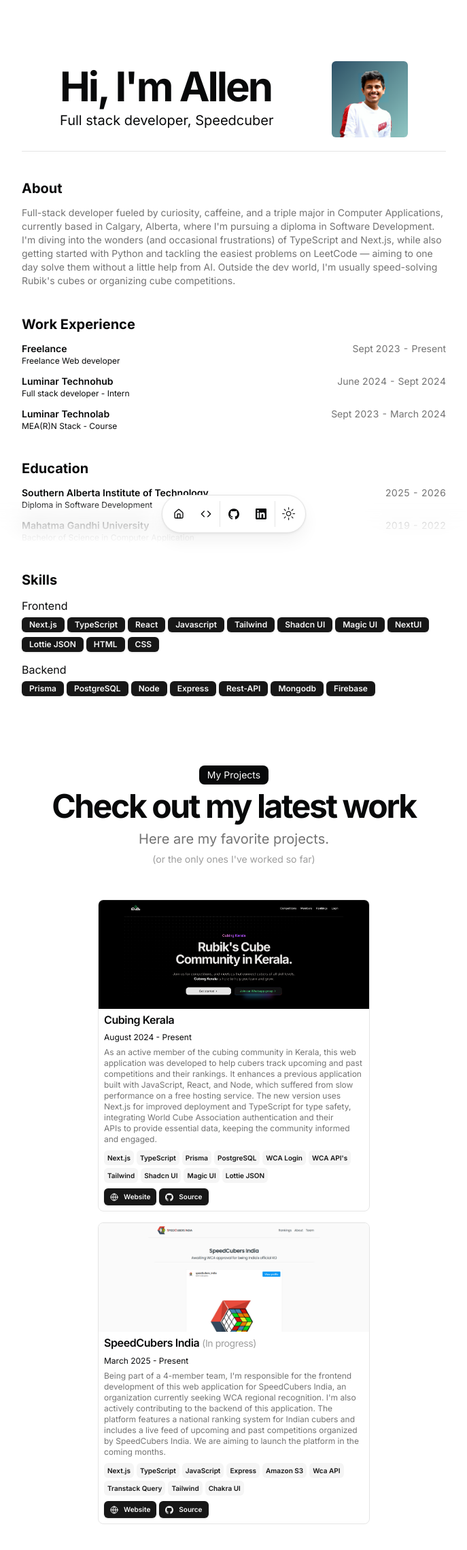
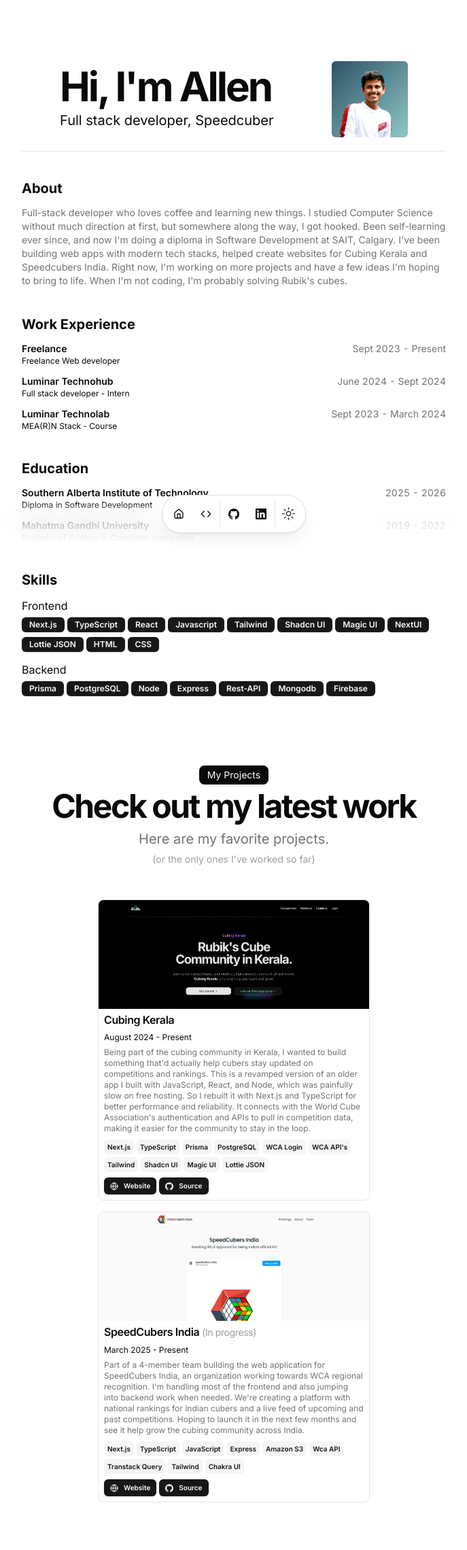
Before and after one commit to allenjohn07/portfolio, a Next.js app: page / in a window 1280 px wide. Shown: the top 2280 px of the page at 68% size, without its empty margins (296-983 px from the left). Built offline with nearby package versions, Linux system fonts and the light colour scheme.

Commit message:
updated about and description (#3)

```diff
--- a/src/data/resume.tsx
+++ b/src/data/resume.tsx
@@ -10,7 +10,7 @@ export const DATA = {
   description:
     "Full stack developer, Speedcuber",
   summary:
-    "Full-stack developer fueled by curiosity, caffeine, and a triple major in Computer Applications, currently based in Calgary, Alberta, where I&apos;m pursuing a diploma in Software Development. I&apos;m diving into the wonders (and occasional frustrations) of TypeScript and Next.js, while also getting started with Python and tackling the easiest problems on LeetCode — aiming to one day solve them without a little help from AI. Outside the dev world, I&apos;m usually speed-solving Rubik&apos;s cubes or organizing cube competitions.",
+    "Full-stack developer who loves coffee and learning new things. I studied Computer Science without much direction at first, but somewhere along the way, I got hooked. Been self-learning ever since, and now I&apos;m doing a diploma in Software Development at SAIT, Calgary. I&apos;ve been building web apps with modern tech stacks, helped create websites for Cubing Kerala and Speedcubers India. Right now, I&apos;m working on more projects and have a few ideas I&apos;m hoping to bring to life. When I&apos;m not coding, I&apos;m probably solving Rubik&apos;s cubes.",
   avatarUrl: "/allen-profile.png",
   frontendSkills: [
     "Next.js",
@@ -112,7 +112,7 @@ export const DATA = {
       dates: "August 2024 - Present",
       active: true,
       description:
-        "As an active member of the cubing community in Kerala, this web application was developed to help cubers track upcoming and past competitions and their rankings. It enhances a previous application built with JavaScript, React, and Node, which suffered from slow performance on a free hosting service. The new version uses Next.js for improved deployment and TypeScript for type safety, integrating World Cube Association authentication and their APIs to provide essential data, keeping the community informed and engaged.",
+        "Being part of the cubing community in Kerala, I wanted to build something that&apos;d actually help cubers stay updated on competitions and rankings. This is a revamped version of an older app I built with JavaScript, React, and Node, which was painfully slow on free hosting. So I rebuilt it with Next.js and TypeScript for better performance and reliability. It connects with the World Cube Association&apos;s authentication and APIs to pull in competition data, making it easier for the community to stay in the loop.",
       technologies: [
         "Next.js",
         "TypeScript",
@@ -149,7 +149,7 @@ export const DATA = {
       dates: "March 2025 - Present",
       active: true,
       description:
-        "Being part of a 4-member team, I'm responsible for the frontend development of this web application for SpeedCubers India, an organization currently seeking WCA regional recognition. I'm also actively contributing to the backend of this application. The platform features a national ranking system for Indian cubers and includes a live feed of upcoming and past competitions organized by SpeedCubers India. We are aiming to launch the platform in the coming months.",
+        "Part of a 4-member team building the web application for SpeedCubers India, an organization working towards WCA regional recognition. I&apos;m handling most of the frontend and also jumping into backend work when needed. We&apos;re creating a platform with national rankings for Indian cubers and a live feed of upcoming and past competitions. Hoping to launch it in the next few months and see it help grow the cubing community across India.",
       technologies: [
         "Next.js",
         "TypeScript",
```
Also changed, not shown: 1 other file (tests, documents, lock files or other folders).
